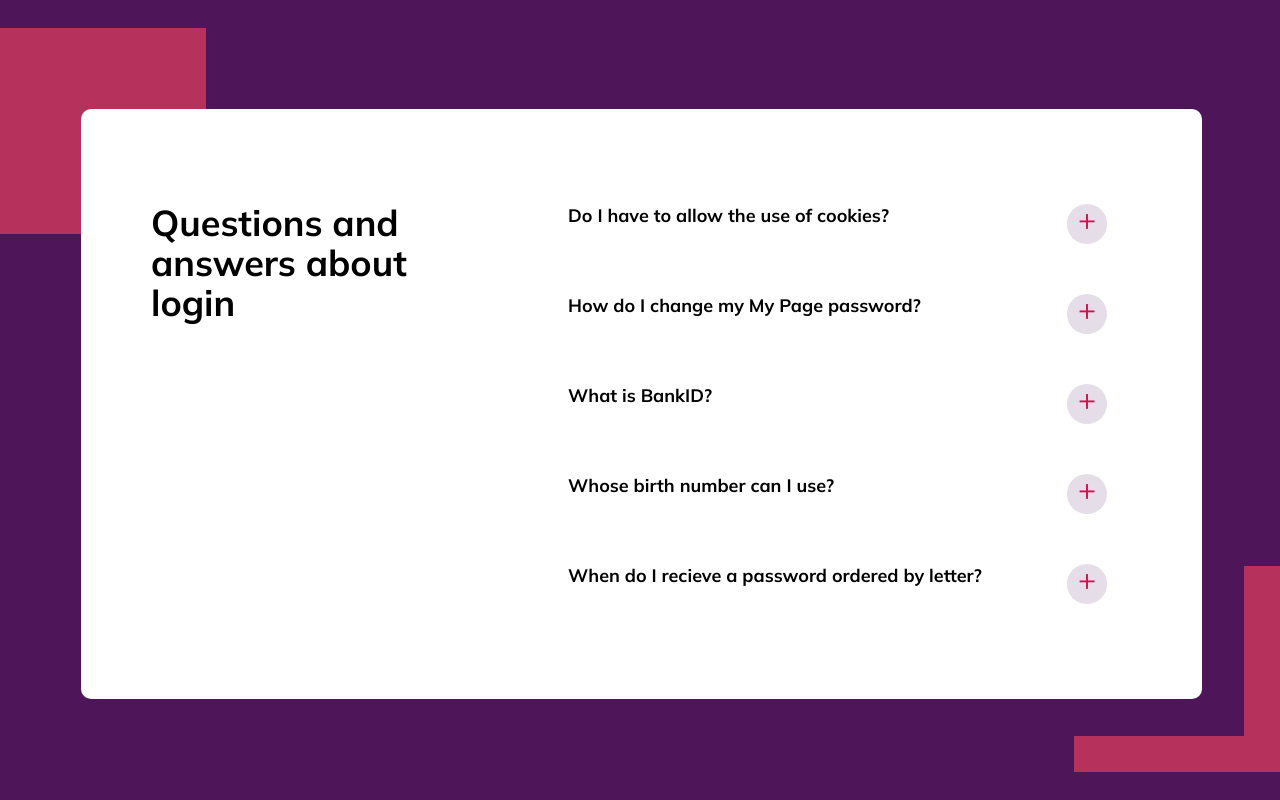
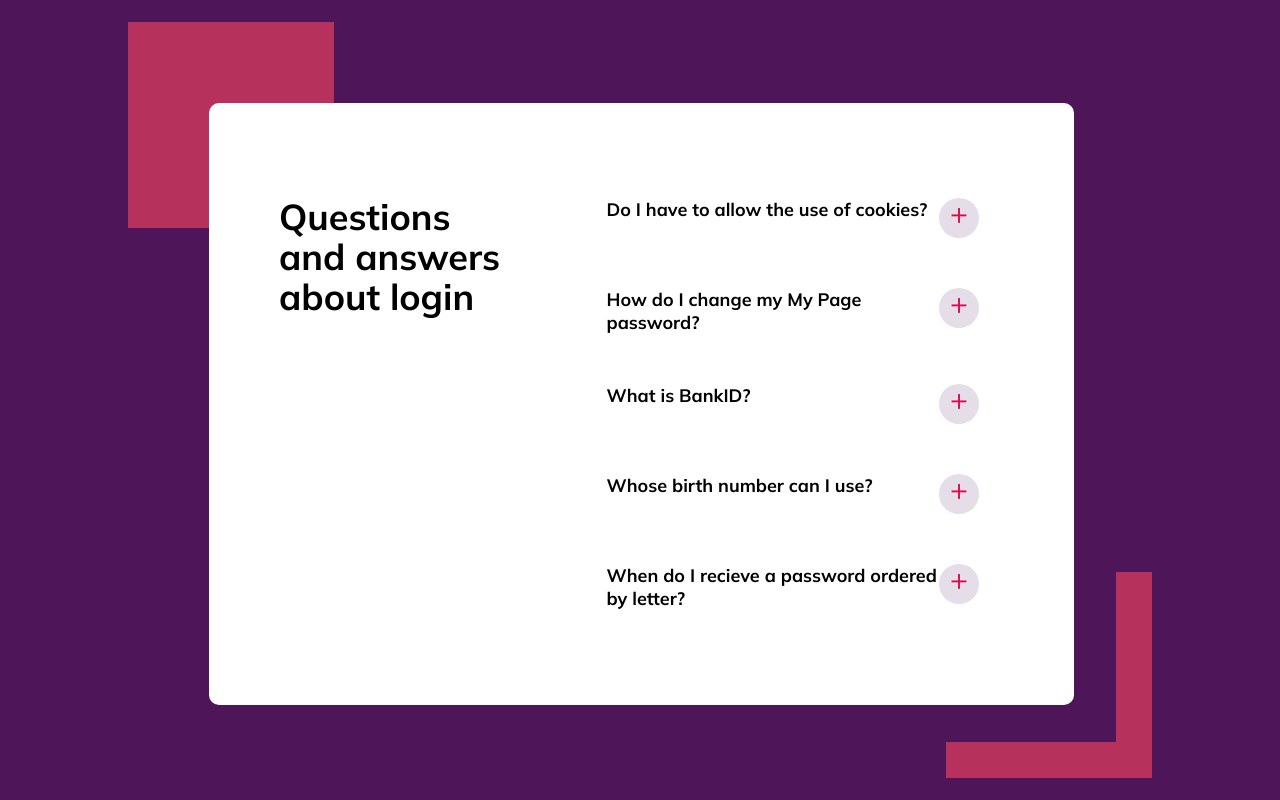
Before and after one commit to omr-dev/accordion, a React (Vite) app: page / in a window 1280 px wide. Built offline with nearby package versions, Linux system fonts and the light colour scheme.

Commit message:
width bug fixed

```diff
--- a/src/App.css
+++ b/src/App.css
@@ -19,6 +19,7 @@ body {
 .container {
 
     position: relative;
+    width: 80vw;
 
 
 }
```
